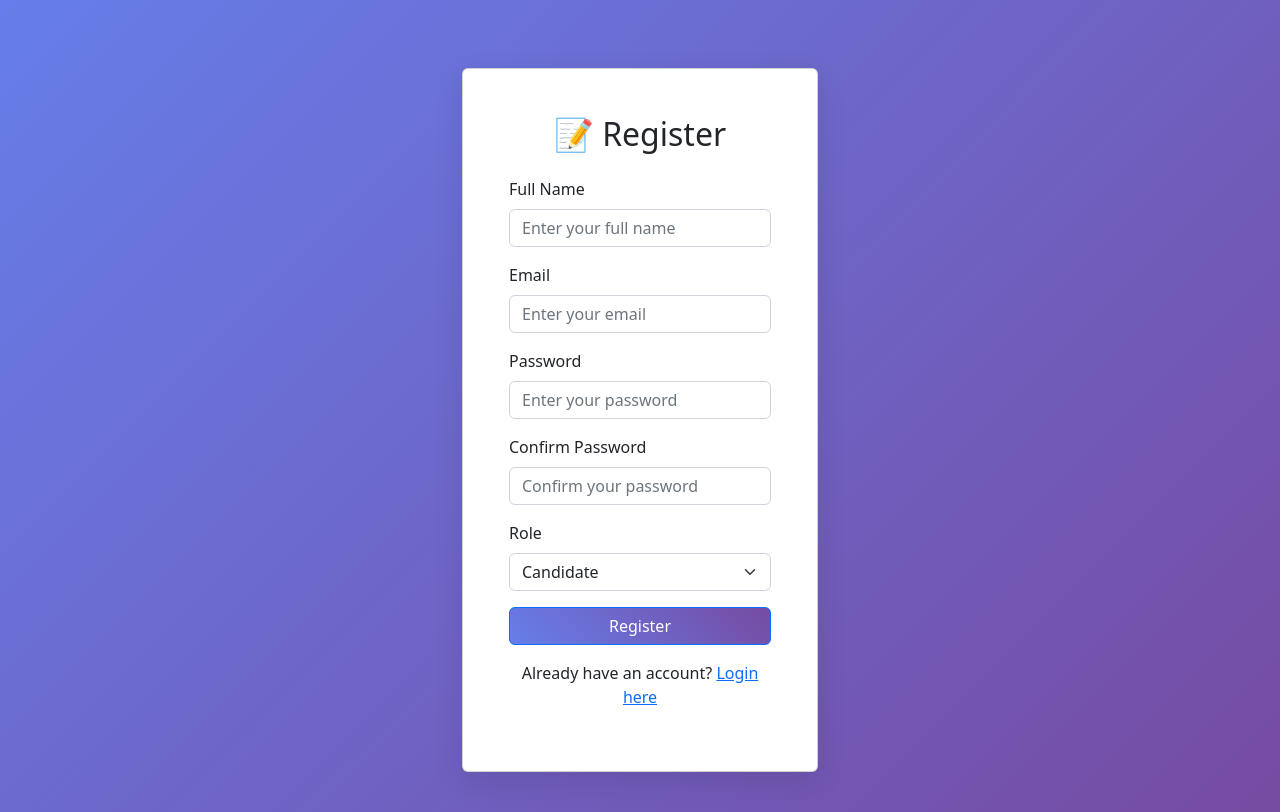
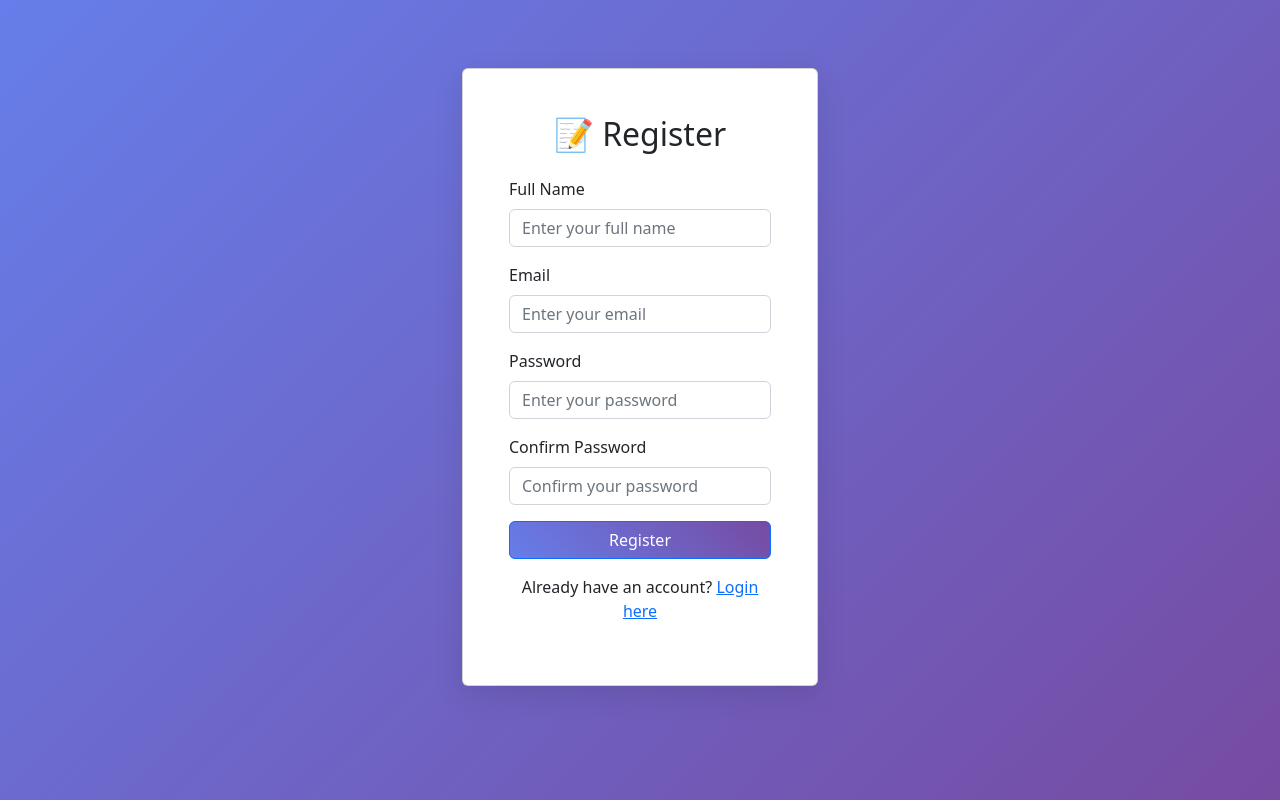
Before and after one commit to Kosanah/binary-ai-gen, a React (Create React App) app: page /register in a window 1280 px wide. Built offline with nearby package versions, Linux system fonts and the light colour scheme.

Commit message:
Update Register.js

```diff
--- a/src/components/Register.js
+++ b/src/components/Register.js
@@ -1,15 +1,41 @@
-import React, { useState } from 'react';
+import React, { useState, useEffect } from 'react';
 import { Form, Button, Card, Row, Col } from 'react-bootstrap';
 import { Link } from 'react-router-dom';
 import { toast } from 'react-toastify';
 
+// Add default admin to localStorage if not present
+const ensureDefaultAdmin = () => {
+  if (typeof window === 'undefined') return;
+  let users = [];
+  try {
+    users = JSON.parse(localStorage.getItem('users') || '[]');
+  } catch {
+    users = [];
+  }
+  // Update admin email to admin@gmail.com
+  const adminExists = users.some(u => u.email === 'admin@gmail.com' && u.role === 'admin');
+  if (!adminExists) {
+    users.push({
+      id: '1',
+      name: 'Hari',
+      email: 'admin@gmail.com',
+      password: 'Hari@9652',
+      role: 'admin'
+    });
+    localStorage.setItem('users', JSON.stringify(users));
+  }
+};
+
 const Register = ({ onRegister }) => {
+  useEffect(() => {
+    ensureDefaultAdmin();
+  }, []);
+
   const [formData, setFormData] = useState({
     name: '',
     email: '',
     password: '',
-    confirmPassword: '',
-    role: 'candidate'
+    confirmPassword: ''
   });
   const [loading, setLoading] = useState(false);
 
@@ -24,9 +50,12 @@ const Register = ({ onRegister }) => {
     }
 
     try {
-      // Get existing users
-      const users = JSON.parse(localStorage.getItem('users') || '[]');
-
+      let users = [];
+      try {
+        users = JSON.parse(localStorage.getItem('users') || '[]');
+      } catch {
+        users = [];
+      }
       // Check if user already exists
       const existingUser = users.find(u => u.email === formData.email);
       if (existingUser) {
@@ -35,13 +64,13 @@ const Register = ({ onRegister }) => {
         return;
       }
 
-      // Create new user
+      // Create new user with default role (pending)
       const newUser = {
         id: Date.now().toString(),
         name: formData.name,
         email: formData.email,
         password: formData.password,
-        role: formData.role
+        role: 'pending' // Default role, to be set by admin
       };
 
       // Save to localStorage
@@ -131,19 +160,7 @@ const Register = ({ onRegister }) => {
                 />
               </Form.Group>
 
-              <Form.Group className="mb-3">
-                <Form.Label>Role</Form.Label>
-                <Form.Select
-                  name="role"
-                  value={formData.role}
-                  onChange={handleChange}
-                  required
-                >
-                  <option value="candidate">Candidate</option>
-                  <option value="lead">Lead</option>
-                  <option value="admin">Admin</option>
-                </Form.Select>
-              </Form.Group>
+              {/* Role selection removed. Admin will assign roles. */}
 
               <Button
                 variant="primary"
```
